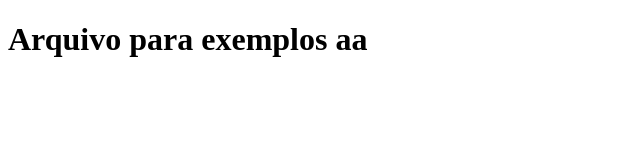
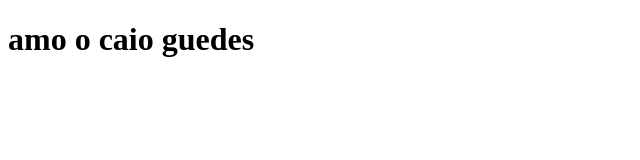
Before and after one commit to laispeneira/QTS, a plain HTML site: page index.html in a window 1280 px wide. Shown: the whole page, without its empty margins (0-640 px from the left). Drawn offline with Linux system fonts and the light colour scheme.

Commit message:
terceiro commit

```diff
--- a/index.html
+++ b/index.html
@@ -6,6 +6,6 @@
     <title>Document</title>
 </head>
 <body>
-    <h1>Arquivo para exemplos aa</h1>
+    <h1>amo o caio guedes</h1>
 </body>
 </html>
```
